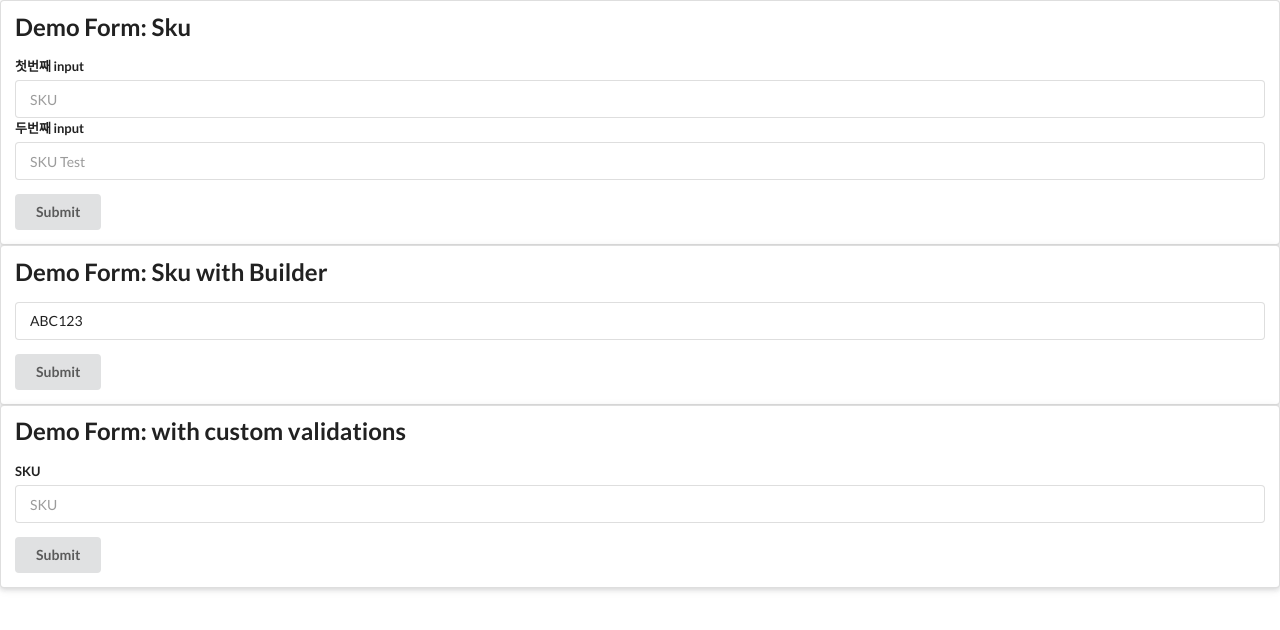
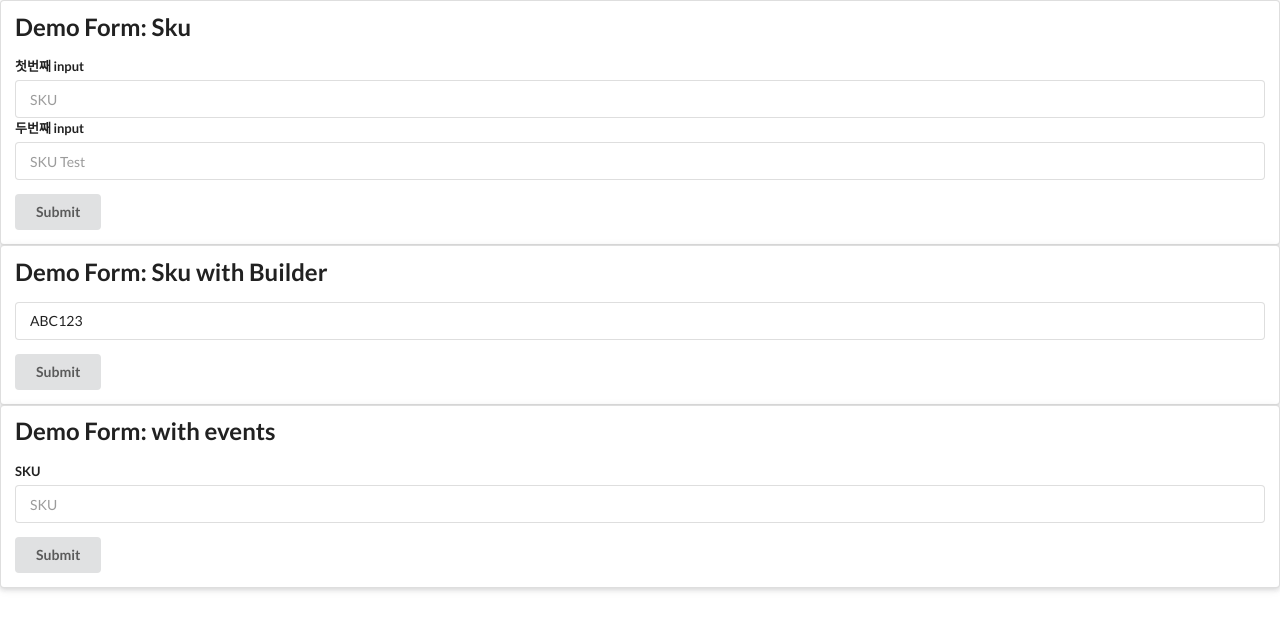
Before and after one commit to mina-raina-choi/angular-form, an Angular app: page / in a window 1280 px wide. Shown: the top 630 px of the page. Built offline with nearby package versions, Linux system fonts and the light colour scheme.

Commit message:
변경내용 주시하기

```diff
--- a/src/app/app.component.html
+++ b/src/app/app.component.html
@@ -28,4 +28,5 @@
 <app-demo-form-sku></app-demo-form-sku>
 <app-demo-form-sku-with-builder></app-demo-form-sku-with-builder>
 <!-- <app-demo-form-with-validations-explicit></app-demo-form-with-validations-explicit> -->
-<app-demo-form-with-custom-validation></app-demo-form-with-custom-validation>
+<!-- <app-demo-form-with-custom-validation></app-demo-form-with-custom-validation> -->
+<app-demo-form-with-events></app-demo-form-with-events>
--- a/src/app/app.module.ts
+++ b/src/app/app.module.ts
@@ -6,7 +6,8 @@ import { FormsModule, ReactiveFormsModule } from '@angular/forms';
 import { DemoFormSkuComponent } from './demo-form-sku/demo-form-sku.component';
 import { DemoFormSkuWithBuilderComponent } from './demo-form-sku-with-builder/demo-form-sku-with-builder.component';
 import { DemoFormWithValidationsExplicitComponent } from './demo-form-with-validations-explicit/demo-form-with-validations-explicit.component';
-import { DemoFormWithCustomValidationComponent } from './demo-form-with-custom-validation/demo-form-with-custom-validation.component'
+import { DemoFormWithCustomValidationComponent } from './demo-form-with-custom-validation/demo-form-with-custom-validation.component';
+import { DemoFormWithEventsComponent } from './demo-form-with-events/demo-form-with-events.component'
 
 @NgModule({
   declarations: [
@@ -14,7 +15,8 @@ import { DemoFormWithCustomValidationComponent } from './demo-form-with-custom-v
     DemoFormSkuComponent,
     DemoFormSkuWithBuilderComponent,
     DemoFormWithValidationsExplicitComponent,
-    DemoFormWithCustomValidationComponent
+    DemoFormWithCustomValidationComponent,
+    DemoFormWithEventsComponent
   ],
   imports: [
     BrowserModule,
--- /dev/null
+++ b/src/app/demo-form-with-events/demo-form-with-events.component.html
@@ -0,0 +1,16 @@
+<div class="ui raised segment">
+  <h2 class="ui header">Demo Form: with events</h2>
+  <form [formGroup]="myForm" (ngSubmit)="onSubmit(myForm.value)" class="ui form" [class.error]="!myForm.valid && myForm.touched">
+
+    <div class="field" [class.error]="!myForm.controls['sku'].valid && myForm.controls['sku'].touched">
+      <label for="skuInput">SKU</label>
+      <input type="text" class="form-control" id="skuInput" placeholder="SKU" [formControl]="myForm.controls['sku']">
+      <div *ngIf="!myForm.controls['sku'].valid" class="ui error message">SKU is invalid</div>
+      <div *ngIf="myForm.controls['sku'].hasError('required')" class="ui error message">SKU is required</div>
+    </div>
+
+    <div *ngIf="!myForm.valid" class="ui error message">Form is invalid</div>
+
+    <button type="submit" class="ui button">Submit</button>
+  </form>
+</div>
--- /dev/null
+++ b/src/app/demo-form-with-events/demo-form-with-events.component.ts
@@ -0,0 +1,45 @@
+import { Component, OnInit } from '@angular/core';
+import { FormBuilder, FormGroup, Validators } from '@angular/forms';
+
+@Component({
+  selector: 'app-demo-form-with-events',
+  templateUrl: './demo-form-with-events.component.html'
+})
+export class DemoFormWithEventsComponent implements OnInit {
+
+  // 컨트롤에서 값의 변경 여부를 주시해야 할 때!!!
+  // FromGroup, FormControl에는 변경 여부를 관찰하는 EventEmitter가 제공됨
+  // 1. control.valueChanges를 호출하여 EventEmitter를 액세스한다.
+  // 2. subscribe메소드를 사용하여 옵저버를 추가한다.
+
+  myForm: FormGroup;
+
+  constructor(fb: FormBuilder) {
+    this.myForm = fb.group({
+      'sku': ["", Validators.required]
+    });
+
+    // sku필드의 변경감지
+    this.myForm.controls['sku'].valueChanges.subscribe(
+      (value: string) => {
+        console.log('sku changed to: ', value)
+      }
+    );
+
+    // 폼 전체의 변경감지
+    this.myForm.valueChanges.subscribe(
+      (form: any) => {
+        console.log('form changed to: ', form)
+      }
+    )
+  }
+
+  ngOnInit() {
+  }
+
+
+  onSubmit(value: string): void {
+    console.log('you submitted value: ', value);
+  }
+
+}
```
Also changed, not shown: 1 other file (tests, documents, lock files or other folders).
